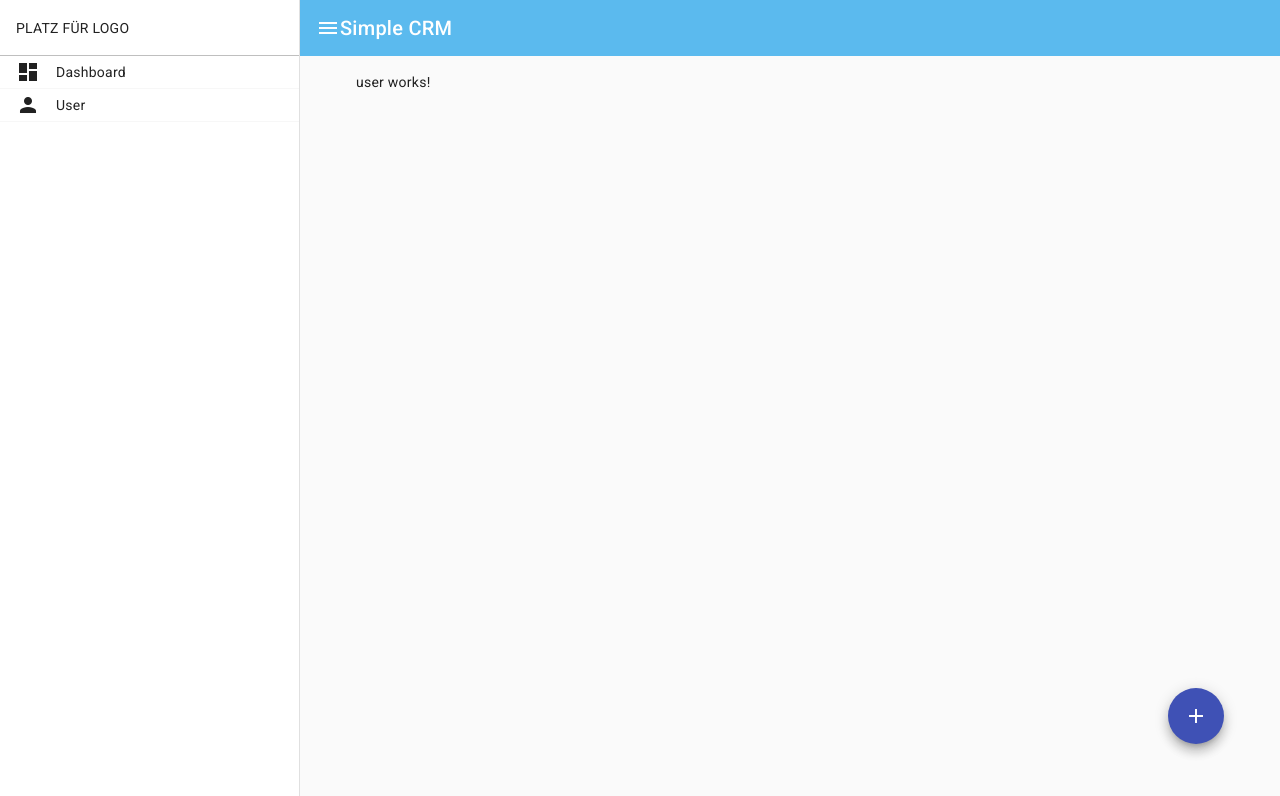
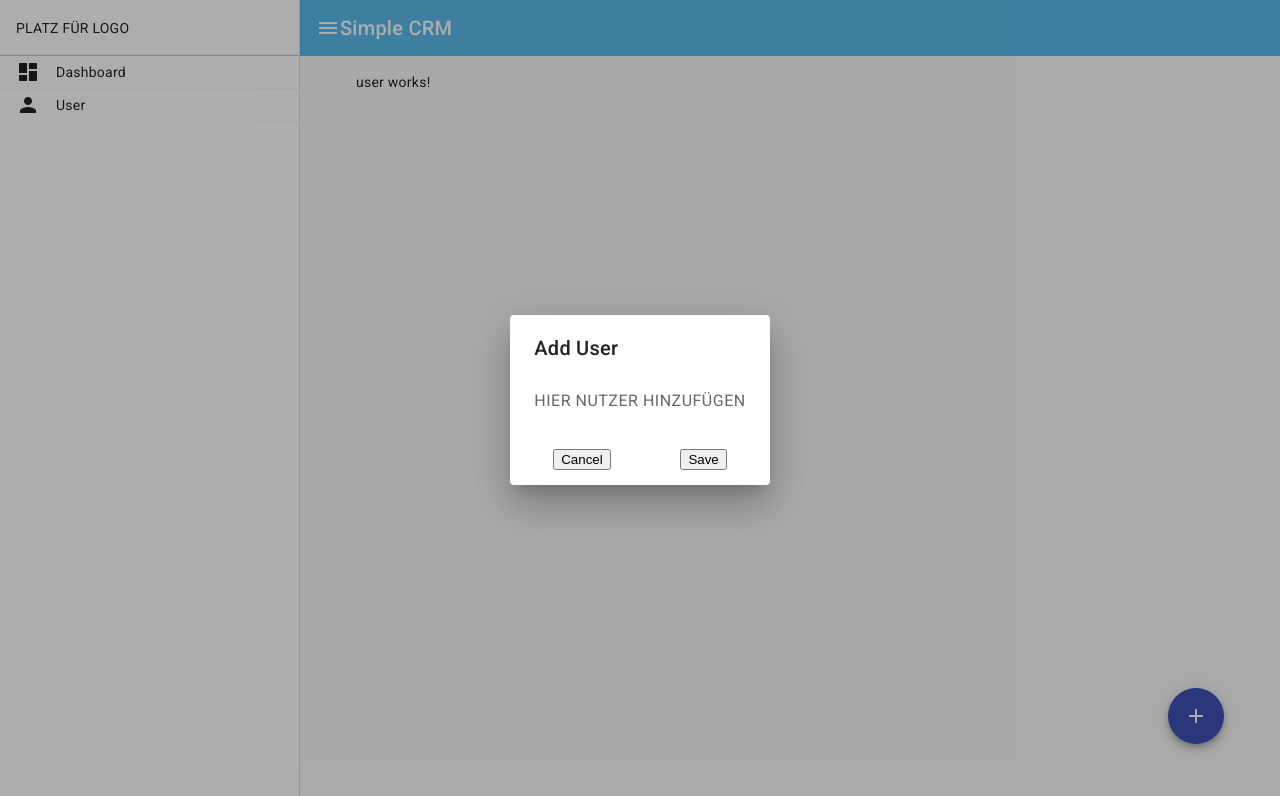
Before and after one commit to JeanPondy/simple-crm, an Angular app in the folder simple-crm/: page /user in a window 1280 px wide. Both pictures are taken after a click on the button "add". Shown: the top 796 px of the page. Built offline with nearby package versions, Linux system fonts and the light colour scheme.

Commit message:
component in dialog öffnen

```diff
--- /dev/null
+++ b/simple-crm/src/app/dialog-add-user/dialog-add-user.component.html
@@ -0,0 +1,7 @@
+<h2 mat-dialog-title>Add User</h2>
+<mat-dialog-content> HIER NUTZER HINZUFÜGEN </mat-dialog-content>
+
+<mat-dialog-actions class="action-btn">
+  <button mat-button (click)="onNoClick()">Cancel</button>
+  <button mat-button [mat-dialog-close]="" cdkFocusInitial>Save</button>
+</mat-dialog-actions>
--- /dev/null
+++ b/simple-crm/src/app/dialog-add-user/dialog-add-user.component.scss
@@ -0,0 +1,7 @@
+.action-btn {
+    display: flex;
+    justify-content:space-around;
+   button{
+    cursor: pointer;
+   }
+}
--- /dev/null
+++ b/simple-crm/src/app/dialog-add-user/dialog-add-user.component.ts
@@ -0,0 +1,20 @@
+import { Component } from '@angular/core';
+import {MatDialogModule} from '@angular/material/dialog';
+import { MatDialogRef } from '@angular/material/dialog';
+
+@Component({
+  selector: 'app-dialog-add-user',
+  standalone: true,
+  imports: [MatDialogModule],
+  templateUrl: './dialog-add-user.component.html',
+  styleUrl: './dialog-add-user.component.scss'
+})
+export class DialogAddUserComponent {
+
+  constructor(public dialogRef: MatDialogRef<DialogAddUserComponent>) {} // 👈 DialogRef hinzufügen
+
+  onNoClick(): void {
+    this.dialogRef.close(); // 👈 Methode schließt den Dialog
+  }
+
+}
--- a/simple-crm/src/app/user/user.component.html
+++ b/simple-crm/src/app/user/user.component.html
@@ -1,6 +1,7 @@
 <p>user works!</p>
 
 <button
+  (click)="openDialog()"
   class="add-user-btn"
   mat-fab
   color="primary"
--- a/simple-crm/src/app/user/user.component.ts
+++ b/simple-crm/src/app/user/user.component.ts
@@ -2,15 +2,24 @@ import { Component } from '@angular/core';
 import { MatButtonModule } from '@angular/material/button';
 import { MatIconModule } from '@angular/material/icon';
 import {MatTooltipModule} from '@angular/material/tooltip';
+import {MatDialog} from '@angular/material/dialog';
+import { DialogAddUserComponent } from '../dialog-add-user/dialog-add-user.component';
 
 
 @Component({
   selector: 'app-user',
   standalone: true,
-  imports: [MatIconModule, MatButtonModule, MatTooltipModule ],
+  imports: [MatIconModule, MatButtonModule, MatTooltipModule,  ],
   templateUrl: './user.component.html',
   styleUrl: './user.component.scss'
 })
 export class UserComponent {
 
+  constructor(public dialog: MatDialog) {}
+  ngOnInit(): void {}
+
+  openDialog(){
+    this.dialog.open(DialogAddUserComponent)
+  }
+
 }
```
Also changed, not shown: 1 other file (tests, documents, lock files or other folders).
